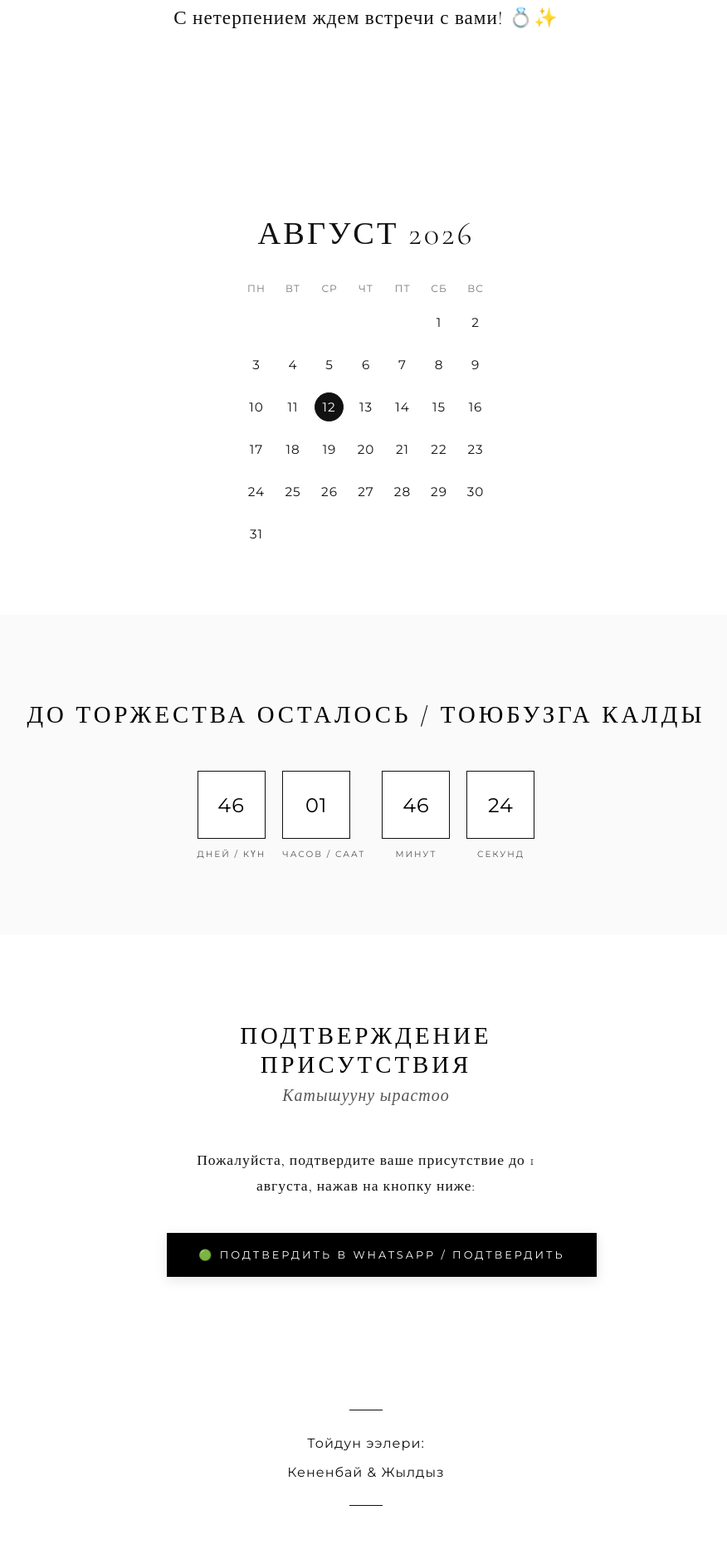
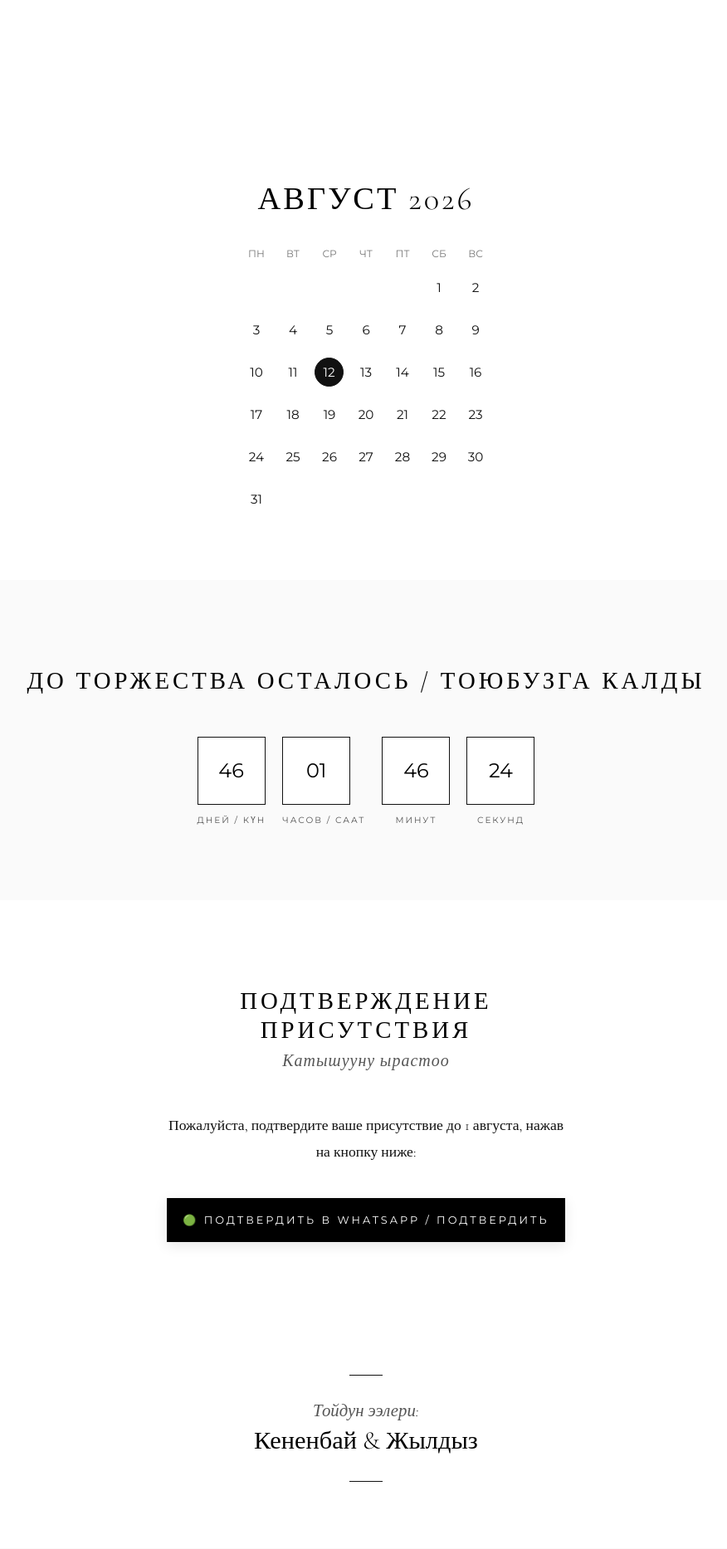
Before and after one commit to knnbivna/scaling-umbrella, a PHP site: page / in a window 1280 px wide. Shown: the part 2000-3867 px from the top of the page at 83% size, without its empty margins (199-1075 px from the left). Run offline with PHP 8.4, Linux system fonts and the light colour scheme.

Commit message:
Refactor CSS for improved styling and readability

```diff
--- a/style.css
+++ b/style.css
@@ -1,13 +1,33 @@
 /* Роскошный Чёрно-Белый Минимализм */
+/* Для всего основного текста на странице */
 body {
-    font-family: 'Montserrat', sans-serif;
-    background-color: #FFFFFF; /* Кристально белый фон */
-    color: #111111; /* Глубокий чёрный цвет для идеальной читаемости */
+    font-family: 'Cormorant Garamond', serif;
+    font-weight: 400;
+    font-size: 1.2rem; /* Текст станет чуть крупнее и будет легче читаться */
+    color: #2c3e50;
     margin: 0;
     padding: 0;
     text-align: center;
-    letter-spacing: 1px;
-    overflow-x: hidden;
+    background-color: #FFFFFF;
+}
+
+/* Для главных имен "Барсбек & Кымбат" */
+h1 {
+    font-family: 'Cormorant Garamond', serif;
+    font-style: italic; /* Сделает имена красивым курсивом */
+    font-weight: 300;
+    letter-spacing: 2px; /* Добавит благородный простор между буквами */
+}
+
+/* Для остальных заголовков (Календарь, Таймер и т.д.) */
+h2, .month-title, .section-title {
+    font-family: 'Cormorant Garamond', serif;
+    font-size: 1.8rem;
+    font-weight: 300;
+    text-transform: uppercase; /* Сделает буквы заглавными и аккуратными */
+    letter-spacing: 4px;
+    color: #000000;
+    margin-bottom: 50px;
 }
 
 /* Кнопка музыки */
@@ -223,6 +238,21 @@ body {
     font-size: 0.85rem;
     font-weight: 300;
     color: #555555;
+    font-family: 'Montserrat', sans-serif;
+}
+.hosts-title-kg {
+    font-family: 'Cormorant Garamond', serif;
+    font-style: italic;
+    color: #555555;
+    font-size: 1.3rem;
+    margin-bottom: 5px;
+}
+.hosts-names {
+    font-family: 'Cormorant Garamond', serif;
+    font-size: 1.9rem;
+    font-weight: 300;
+    color: #000000;
+    margin: 0;
 }
 
 /* Строгая RSVP форма */
@@ -316,12 +348,14 @@ input[type="radio"]:checked::before {
     margin-top: 20px;
     letter-spacing: 3px;
     transition: all 0.4s cubic-bezier(0.25, 0.46, 0.45, 0.94);
+    box-sizing: border-box;
+    text-decoration: none;
 }
 .btn-submit:hover {
     background: #FFFFFF;
     color: #000000;
 }
-.2gis-btn {
+.dg-btn {
     display: inline-block !important;
     width: auto !important;
     padding: 14px 45px !important;
```
Also changed, not shown: other parts of style.css (+10 -12 lines).
